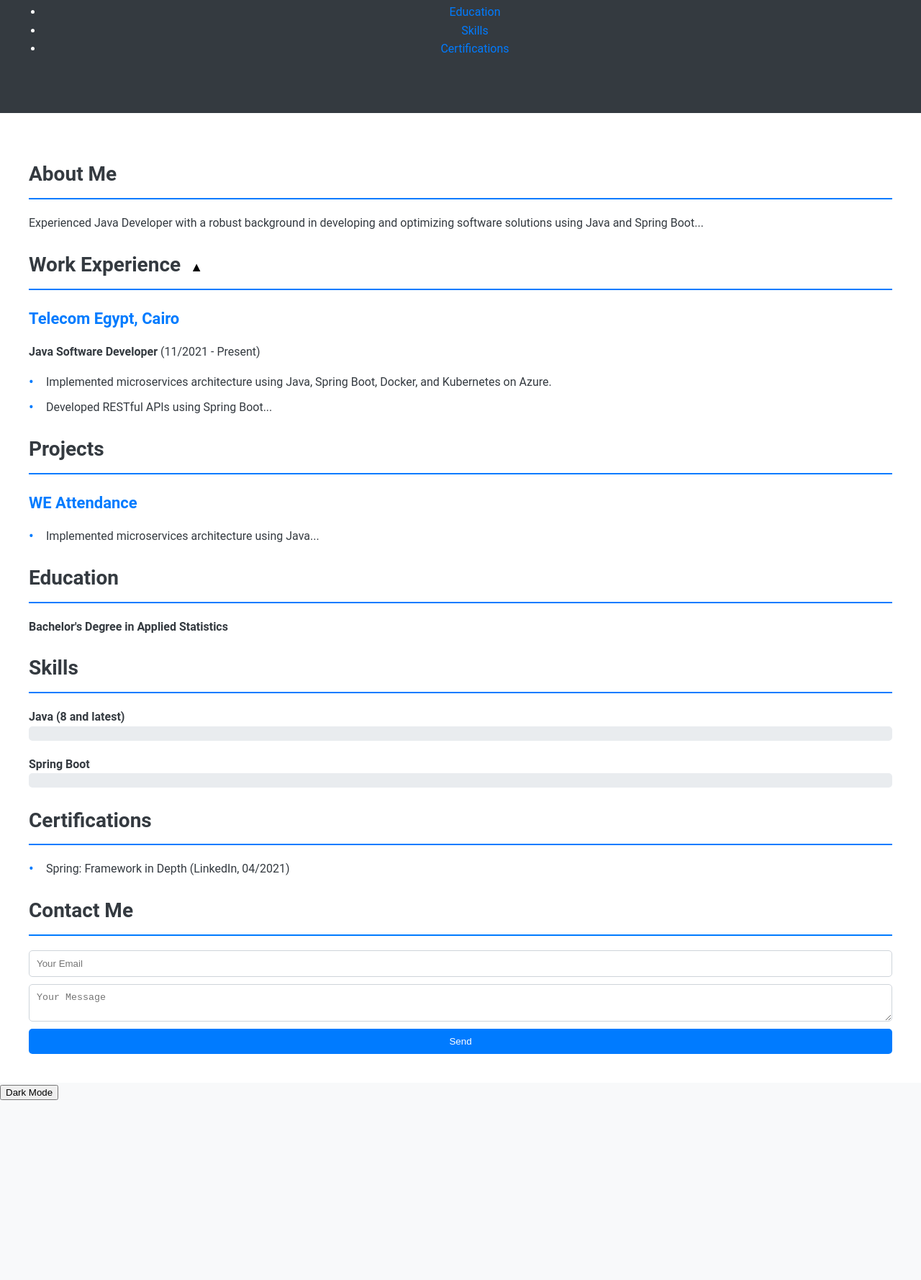
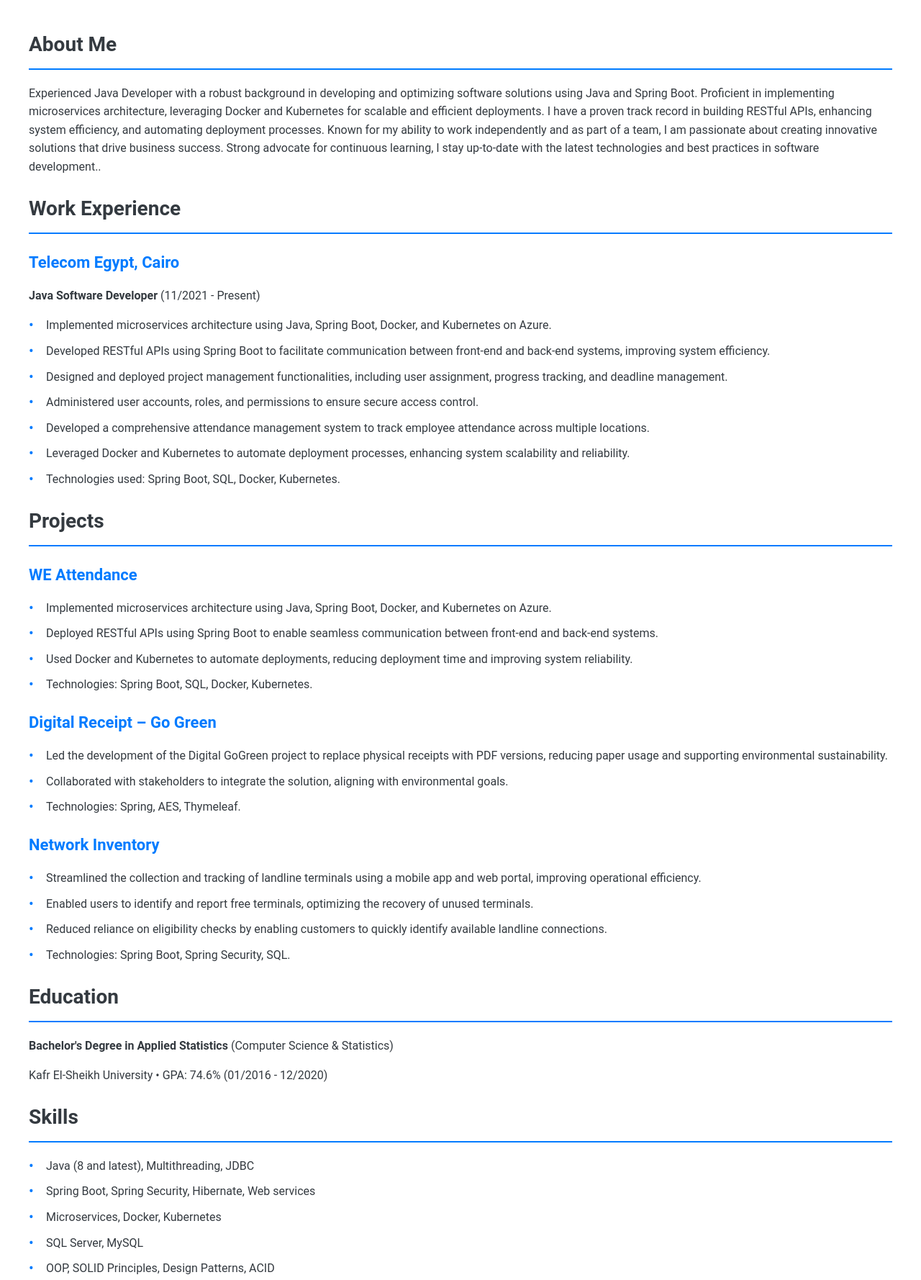
Before and after one commit to ahmedrayf/ahmedrayf.github.io, a plain HTML site: page index.html in a window 1280 px wide. Shown: the part 383-2161 px from the top of the page at 72% size. Before the commit the page ends 1913 px from the top, so only its background shows below. Drawn offline with Linux system fonts and the light colour scheme.

Commit message:
Update index.html

```diff
--- a/index.html
+++ b/index.html
@@ -1,15 +1,15 @@
 <!DOCTYPE html>
 <html lang="en">
+
 <head>
     <meta charset="UTF-8">
     <meta name="viewport" content="width=device-width, initial-scale=1.0">
     <title>Ahmed Rayf - Java Developer</title>
     <link rel="stylesheet" href="styles.css">
 </head>
+
 <body>
-
     <div class="container">
-        <!-- Sidebar -->
         <aside class="sidebar">
             <div class="profile-info">
                 <h1>Ahmed Rayf</h1>
@@ -17,88 +17,102 @@
                 <p>Cairo, Egypt</p>
                 <p><a href="mailto:ahmedrayf@hotmail.com">ahmedrayf@hotmail.com</a></p>
                 <p><a href="https://www.linkedin.com/in/ahmedrayf/">LinkedIn Profile</a></p>
-
-                <nav>
-                    <ul>
-                        <li><a href="#summary">About Me</a></li>
-                        <li><a href="#experience">Experience</a></li>
-                        <li><a href="#projects">Projects</a></li>
-                        <li><a href="#education">Education</a></li>
-                        <li><a href="#skills">Skills</a></li>
-                        <li><a href="#certifications">Certifications</a></li>
-                    </ul>
-                </nav>
             </div>
         </aside>
 
-        <!-- Main Content -->
         <main class="main-content">
-            <section class="summary" id="summary">
+            <section class="summary">
                 <h2>About Me</h2>
-                <p>Experienced Java Developer with a robust background in developing and optimizing software solutions using Java and Spring Boot...</p>
+                <p>Experienced Java Developer with a robust background in developing and optimizing software solutions
+                    using Java and Spring Boot. Proficient in implementing microservices architecture, leveraging Docker
+                    and Kubernetes for scalable and efficient deployments. I have a proven track record in building
+                    RESTful APIs, enhancing system efficiency, and automating deployment processes. Known for my ability
+                    to work independently and as part of a team, I am passionate about creating innovative solutions
+                    that drive business success. Strong advocate for continuous learning, I stay up-to-date with the
+                    latest technologies and best practices in software development..</p>
             </section>
 
-            <section class="experience" id="experience">
-                <h2>Work Experience <button class="toggle-btn" onclick="toggleSection(this)">&#9650;</button></h2>
-                <div class="content">
-                    <h3>Telecom Egypt, Cairo</h3>
-                    <p><strong>Java Software Developer</strong> (11/2021 - Present)</p>
-                    <ul>
-                        <li>Implemented microservices architecture using Java, Spring Boot, Docker, and Kubernetes on Azure.</li>
-                        <li>Developed RESTful APIs using Spring Boot...</li>
-                    </ul>
-                </div>
+            <section class="experience">
+                <h2>Work Experience</h2>
+                <h3>Telecom Egypt, Cairo</h3>
+                <p><strong>Java Software Developer</strong> (11/2021 - Present)</p>
+                <ul>
+                    <li>Implemented microservices architecture using Java, Spring Boot, Docker, and Kubernetes on Azure.
+                    </li>
+                    <li>Developed RESTful APIs using Spring Boot to facilitate communication between front-end and
+                        back-end systems, improving system efficiency.</li>
+                    <li>Designed and deployed project management functionalities, including user assignment, progress
+                        tracking, and deadline management.</li>
+                    <li>Administered user accounts, roles, and permissions to ensure secure access control.</li>
+                    <li>Developed a comprehensive attendance management system to track employee attendance across
+                        multiple locations.</li>
+                    <li>Leveraged Docker and Kubernetes to automate deployment processes, enhancing system scalability
+                        and reliability.</li>
+                    <li>Technologies used: Spring Boot, SQL, Docker, Kubernetes.</li>
+                </ul>
             </section>
 
-            <section class="projects" id="projects">
+            <section class="projects">
                 <h2>Projects</h2>
                 <h3>WE Attendance</h3>
                 <ul>
-                    <li>Implemented microservices architecture using Java...</li>
+                    <li>Implemented microservices architecture using Java, Spring Boot, Docker, and Kubernetes on Azure.
+                    </li>
+                    <li>Deployed RESTful APIs using Spring Boot to enable seamless communication between front-end and
+                        back-end systems.</li>
+                    <li>Used Docker and Kubernetes to automate deployments, reducing deployment time and improving
+                        system reliability.</li>
+                    <li>Technologies: Spring Boot, SQL, Docker, Kubernetes.</li>
+                </ul>
+
+                <h3>Digital Receipt – Go Green</h3>
+                <ul>
+                    <li>Led the development of the Digital GoGreen project to replace physical receipts with PDF
+                        versions, reducing paper usage and supporting environmental sustainability.</li>
+                    <li>Collaborated with stakeholders to integrate the solution, aligning with environmental goals.
+                    </li>
+                    <li>Technologies: Spring, AES, Thymeleaf.</li>
+                </ul>
+
+                <h3>Network Inventory</h3>
+                <ul>
+                    <li>Streamlined the collection and tracking of landline terminals using a mobile app and web portal,
+                        improving operational efficiency.</li>
+                    <li>Enabled users to identify and report free terminals, optimizing the recovery of unused
+                        terminals.</li>
+                    <li>Reduced reliance on eligibility checks by enabling customers to quickly identify available
+                        landline connections.</li>
+                    <li>Technologies: Spring Boot, Spring Security, SQL.</li>
                 </ul>
             </section>
 
-            <section class="education" id="education">
+            <section class="education">
                 <h2>Education</h2>
-                <p><strong>Bachelor's Degree in Applied Statistics</strong></p>
+                <p><strong>Bachelor's Degree in Applied Statistics</strong> (Computer Science & Statistics)</p>
+                <p>Kafr El-Sheikh University • GPA: 74.6% (01/2016 - 12/2020)</p>
             </section>
 
-            <section class="skills" id="skills">
+            <section class="skills">
                 <h2>Skills</h2>
-                <div class="skill-bar">
-                    <span>Java (8 and latest)</span>
-                    <div class="bar">
-                        <div class="progress" data-skill-level="90%"></div>
-                    </div>
-                </div>
-                <div class="skill-bar">
-                    <span>Spring Boot</span>
-                    <div class="bar">
-                        <div class="progress" data-skill-level="85%"></div>
-                    </div>
-                </div>
+                <ul>
+                    <li>Java (8 and latest), Multithreading, JDBC</li>
+                    <li>Spring Boot, Spring Security, Hibernate, Web services</li>
+                    <li>Microservices, Docker, Kubernetes</li>
+                    <li>SQL Server, MySQL</li>
+                    <li>OOP, SOLID Principles, Design Patterns, ACID</li>
+                </ul>
             </section>
 
-            <section class="certifications" id="certifications">
+            <section class="certifications">
                 <h2>Certifications</h2>
                 <ul>
                     <li>Spring: Framework in Depth (LinkedIn, 04/2021)</li>
+                    <li>Spring & Hibernate (Udemy, 04/2021)</li>
+                    <li>Java Certificate (Emak Academy, 09/2019)</li>
                 </ul>
-            </section>
-
-            <section id="contact">
-                <h2>Contact Me</h2>
-                <form action="https://formspree.io/f/{your_form_id}" method="POST">
-                    <input type="email" name="_replyto" placeholder="Your Email" required>
-                    <textarea name="message" placeholder="Your Message" required></textarea>
-                    <button type="submit">Send</button>
-                </form>
             </section>
         </main>
     </div>
+</body>
 
-    <button id="mode-toggle" class="mode-toggle">Dark Mode</button>
-
-    <script src="script.js"></script>
-</body>
 </html>
```
